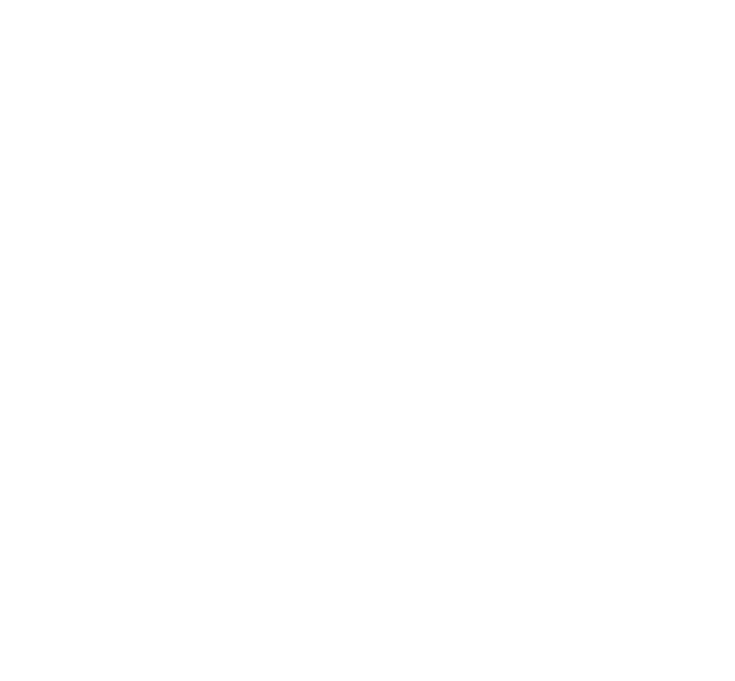
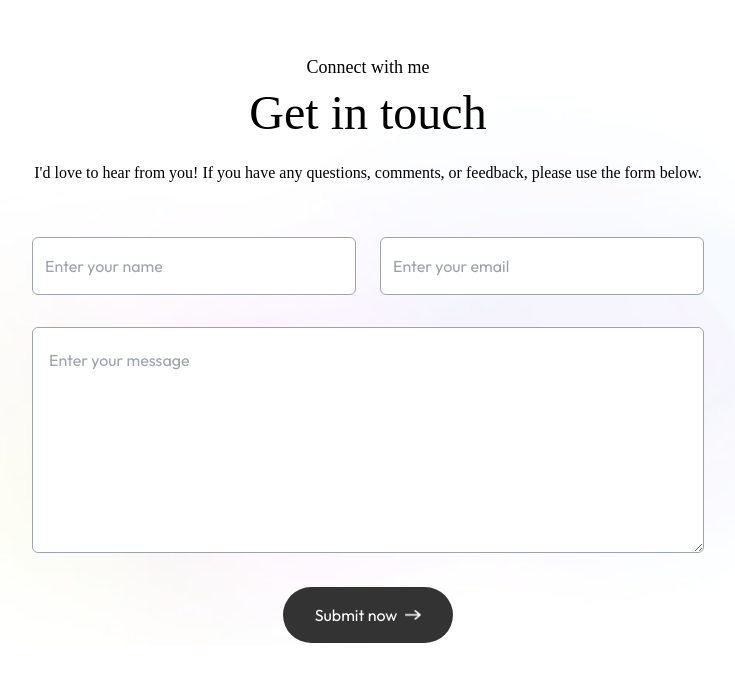
Before and after one commit to Rashid-C/Nextjs_Portfolio, a Next.js app: page / in a window 1280 px wide. Shown: the part 2952-3633 px from the top of the page, without its empty margins (272-1007 px from the left). Before the commit the page ends 2965 px from the top, so only its background shows below. Built offline with nearby package versions, Linux system fonts and the light colour scheme; a web font is replaced by a local one.

Commit message:
contact  and email connected with "https://web3forms.com/"

```diff
--- a/app/page.js
+++ b/app/page.js
@@ -1,5 +1,6 @@
 "use client";
 import About from "@/components/About";
+import Contact from "@/components/Contact";
 import Header from "@/components/Header";
 import Navbar from "@/components/Navbar";
 import Services from "@/components/Services";
@@ -13,6 +14,7 @@
       <About />
       <Services />
       <Work />
+      <Contact />
     </>
   );
 }
--- /dev/null
+++ b/components/Contact.jsx
@@ -0,0 +1,85 @@
+import { assets } from "@/assets/assets";
+import Image from "next/image";
+import React, { useState } from "react";
+
+const Contact = () => {
+  const [result, setResult] = useState("");
+
+  const onSubmit = async (event) => {
+    event.preventDefault();
+    setResult("Sending....");
+    const formData = new FormData(event.target);
+
+    formData.append("access_key", "9c563c7b-0534-46ff-b2da-59459cc12a8d");
+
+    const response = await fetch("https://api.web3forms.com/submit", {
+      method: "POST",
+      body: formData,
+    });
+
+    const data = await response.json();
+
+    if (data.success) {
+      setResult("Form Submitted Successfully");
+      event.target.reset();
+    } else {
+      console.log("Error", data);
+      setResult(data.message);
+    }
+  };
+
+  return (
+    <div
+      id="contack"
+      className="w-full px-[12%] py-10 scroll-mt-20 bg-[url('/footer-bg-color.png')] bg-no-repeat bg-center bg-[length:90%_auto]"
+    >
+      <h4 className="text-center mb-2 text-lg font-Ovo">Connect with me</h4>
+      <h2 className="text-center text-5xl font-Ovo">Get in touch</h2>
+
+      <p className="text-center max-w-2xl mx-auto mt-5 mb-12 font-Ovo">
+        I'd love to hear from you! If you have any questions, comments, or
+        feedback, please use the form below.
+      </p>
+      <form onSubmit={onSubmit} className="max-w-2xl mx-auto">
+        <div className="grid grid-cols-auto gap-6 my-10 mb-8">
+          <input
+            type="text"
+            placeholder="Enter your name"
+            required
+            name="name"
+            className="flex-1 p-3 outline-none border-[0.5px] border-gray-400 rounded-md bg-white"
+          />
+          <input
+            type="email"
+            placeholder="Enter your email"
+            required
+            name="email"
+            className="flex-1 p-3 outline-none border-[0.5px] border-gray-400 rounded-md bg-white"
+          />
+        </div>
+        <textarea
+          rows="6"
+          placeholder="Enter your message"
+          required
+          name="message"
+          className="w-full p-4 outline-none border-[0.5px] border-gray-400 rounded-md bg-white mb-6"
+        ></textarea>
+        <button
+          type="submit"
+          className="py-3 px-8 w-max flex items-center justify-between gap-2 bg-black/80 text-white rounded-full mx-auto hover:bg-black duration-500"
+        >
+          Submit now{" "}
+          <Image
+            src={assets.right_arrow_white}
+            alt="right_arrow_white"
+            className="w-4"
+          />
+        </button>
+
+        <p className="mt-4">{result}</p>
+      </form>
+    </div>
+  );
+};
+
+export default Contact;
```
